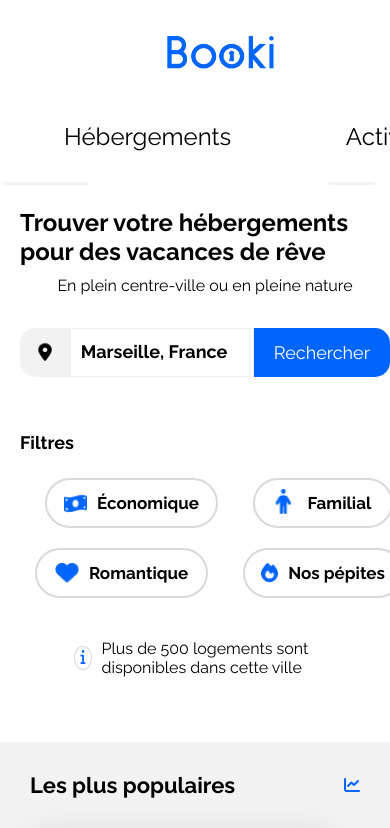
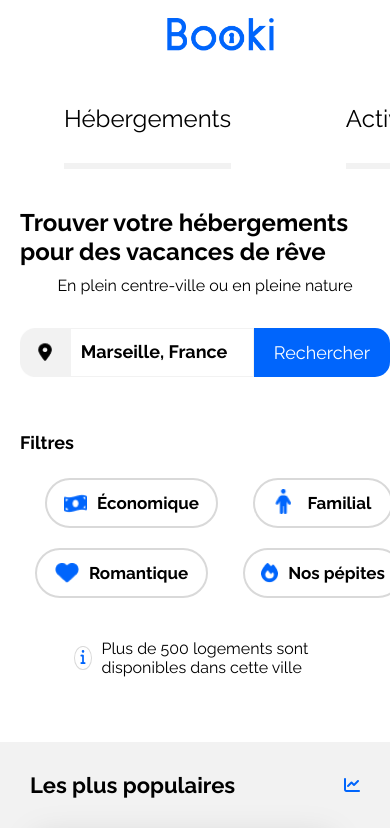
Before and after one commit to AlexandreLemath/https---github.com-AlexandreLemath-booki, a plain HTML site: page index.html in a window 390 px wide. Shown: the top 828 px of the page. Drawn offline with Linux system fonts and the light colour scheme.

Commit message:
derniere version

```diff
--- a/css/style.css
+++ b/css/style.css
@@ -551,31 +551,17 @@ min-width: 362.45px;
                 margin-top: 30px;
 
     }
+    .li-header::before {
+        display: none;
+    }
+.ul-header li{
+    width: 50%;
+  display: block;
+  border-bottom: 6px solid var(--main-bg-color) ;
+  border-top: none;
+  padding-bottom: 30px;
+}
 
-    #li-header-1::before{
-        content: '';
-        position: absolute ;
-        left: 0;
-        right: 0;
-        top: 30px;
-        height: 3px;
-        background-color: #F2F2F2;
-        transition: width 0.3s ease;
-        width: 50% ;
-        transform: translateX(-71%);
-        margin-top: 30px;
-    }
-    #li-header-2:hover::before{
-        background-color: #0065FC;
-    }
-    #li-header-1:hover::before{
-        background-color: #0065FC;
-    }
-
-
-.li-header:first-child {
-
-}
 .h2-Search{
     display: flex;
     justify-content: center;
--- a/index.html
+++ b/index.html
@@ -21,8 +21,8 @@
         <header class="header">
          <img src="/images/logo/Booki.png" alt="" class="logo">
          <ul class="ul-header">
-            <li class="li-header" id="li-header-1"> <a href="#hebergements">Hébergements</a> </li>
-            <li class="li-header" id="li-header-2">  <a href="#activities "> Activités</a> </li>
+            <li class="li-header"> <a href="#hebergements">Hébergements</a> </li>
+            <li class="li-header" >  <a href="#activities "> Activités</a> </li>
          </ul>
          <div>
         </header>
```
